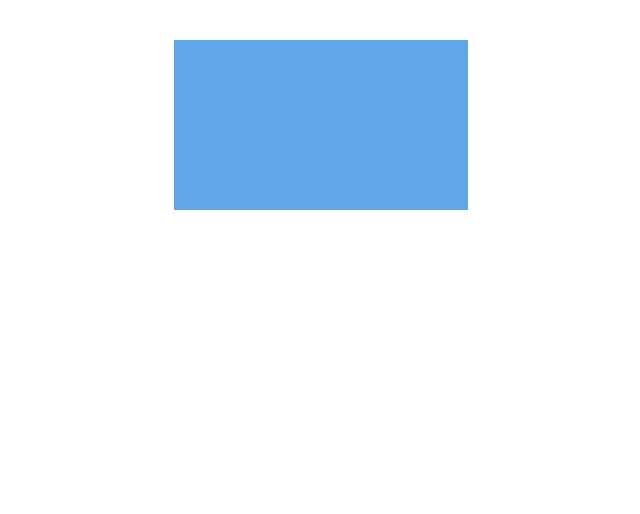
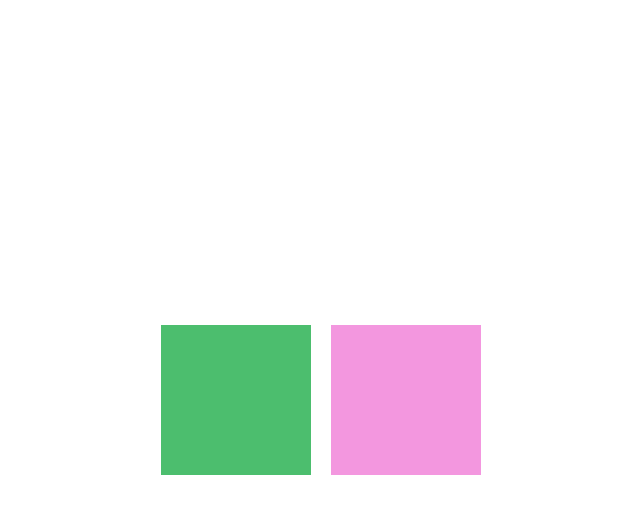
Before and after one commit to Luanafollegati/progresso-html, a plain HTML site: page pages/atividades.html in a window 1280 px wide. Shown: the whole page, without its empty margins (319-959 px from the left). Drawn offline with Linux system fonts and the light colour scheme.

Commit message:
feat: resolve atividade 02

```diff
--- a/assets/styles/atividades.css
+++ b/assets/styles/atividades.css
@@ -5,8 +5,21 @@
 }
 
 .quadrado {
-    width: 23%;
-    height: 170px;
-    background-color:rgb(96, 167, 233);
-    margin: 40px auto;
+    height: 100vh;
+    display:flex;
+    justify-content: center;
+    align-items: center;
+    gap: 20px;
 }
+
+.quadrado1{
+    width: 150px;
+    height: 150px;
+    background-color: rgb(76, 190, 110);
+}
+
+.quadrado2{
+    width: 150px;
+    height: 150px;
+    background-color: rgb(243, 151, 223);
+}
--- a/pages/atividades.html
+++ b/pages/atividades.html
@@ -7,6 +7,9 @@
     <link rel="stylesheet" href="../assets/styles/atividades.css">
 </head>
 <body>
-    <div class="quadrado"></div>
+    <div class="quadrado">
+        <div class="quadrado1"></div>
+        <div class="quadrado2"></div>
+    </div>
 </body>
 </html>
```
